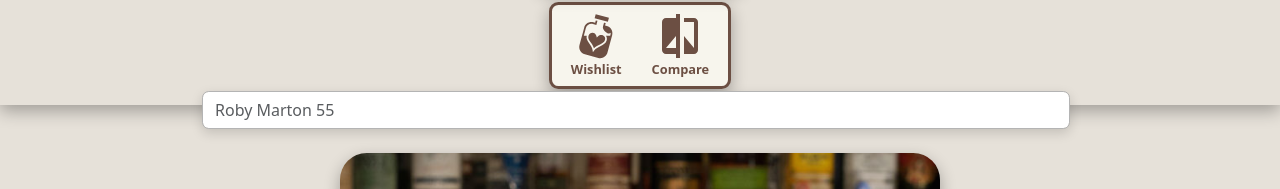
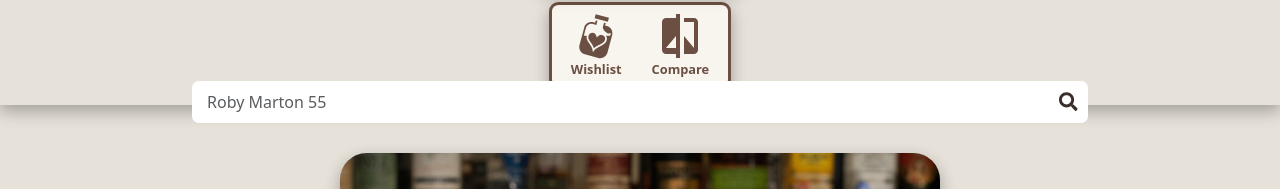
Before and after one commit to CarmeloZiino/progetto-finale-spec-frontend-front, a React (Vite) app: page / in a window 1280 px wide. Shown: the part 135-324 px from the top of the page. Built offline with nearby package versions, Linux system fonts and the light colour scheme; no server answers; a web font is replaced by a local one.

Commit message:
refactor: Migliora la SearchBar e ottimizza il CSS per una migliore usabilità

```diff
--- a/src/components/SearchBar.jsx
+++ b/src/components/SearchBar.jsx
@@ -1,13 +1,16 @@
-import { useState } from "react";
-
+//Import Essenziali
+import { useRef } from "react";
 //Hooks
 import useDebounce from "../hooks/useDebounce";
-
 //Context
 import { useGlobalContext } from "../context/GlobalContext";
+//icon
+import { FaSearch } from "react-icons/fa";
 
 export default function SearchBar() {
-  const [inputValue, setInputValue] = useState("");
+  // const [inputValue, setInputValue] = useState("");
+
+  const inputRef = useRef();
 
   //Input Variabile di Stato Ricerca
   const { setSearchQuery } = useGlobalContext();
@@ -24,16 +27,16 @@ export default function SearchBar() {
       onSubmit={(e) => e.preventDefault()}
     >
       <input
+        ref={inputRef}
         className="form-control me-2"
         type="search"
         placeholder="Roby Marton 55"
         aria-label="Search"
-        value={inputValue}
         onChange={(e) => {
-          setInputValue(e.target.value);
           handleSearch(e.target.value);
         }}
       />
+      <FaSearch style={{ color: "var(--brand-dark-brown)" , fontSize: "1.2rem" }} />
     </form>
   );
 }
--- a/src/context/WishlistContext.jsx
+++ b/src/context/WishlistContext.jsx
@@ -11,14 +11,15 @@ import useStorage from "../hooks/useStorage";
 export function WishlistProvider({ children }) {
   //Wishlist:
   const [wishlist, setWishlist] = useStorage("wishlist", []);
-//Gestione dello stato per Visualizzare la Wishlist
+  //Gestione dello stato per Visualizzare la Wishlist
   const [showWishlist, setShowWishlist] = useState(false);
 
   // Funzione per aggiungere un prodotto
   const addToWishlist = (product) => {
     setWishlist((prev) => {
       // Controlla se il prodotto è già nella wishlist
-      if (!prev.some((item) => item.id === product.id)) { //Se non è nella lista, lo aggiunge subito dopo quelli già inseriti
+      if (!prev.some((item) => item.id === product.id)) {
+        //Se non è nella lista, lo aggiunge subito dopo quelli già inseriti
         return [...prev, product];
       }
       return prev; //Altrimenti ritorna quelli già inseriti
--- a/src/index.css
+++ b/src/index.css
@@ -16,15 +16,13 @@ header {
   position: sticky;
   top: 0;
   z-index: 1;
-
-
 }
 
-#mainBg{
-    background-image: linear-gradient(rgba(211, 208, 207, 0.7)),
+#mainBg {
+  background-image: linear-gradient(rgba(211, 208, 207, 0.7)),
     url("./assets/bg2.avif") !important;
-    background-repeat: repeat;
-    background-size: contain;
+  background-repeat: repeat;
+  background-size: contain;
 }
 
 .navIcon {
@@ -102,19 +100,20 @@ header {
   top: 22vh;
   left: 50%;
   transform: translateX(-50%);
-  padding: 10px; /* Spazio interno */
-  border-radius: 5pt; /* Arrotonda i bordi */
+  padding: 3px;
+  padding-inline-end: 10px;
+  border-radius: 5pt;
+  background-color: white;
+  display: flex;
+  align-items: center;
 }
 
 #searchBar > input {
-  border-radius: 5pt;
-  border: 1px solid var(--color-stone);
-  box-shadow: var(--shadow-medium);
+  border: none;
 }
 
 
-.titleListProduct{
-
+.titleListProduct {
   border-bottom: 1px solid var(--brand-warm-brown);
 }
 
@@ -135,8 +134,6 @@ header {
 }
 
 /* WISHICON */
-
-
 
 /* Media query per desktop */
 @media (min-width: 992px) {
```
